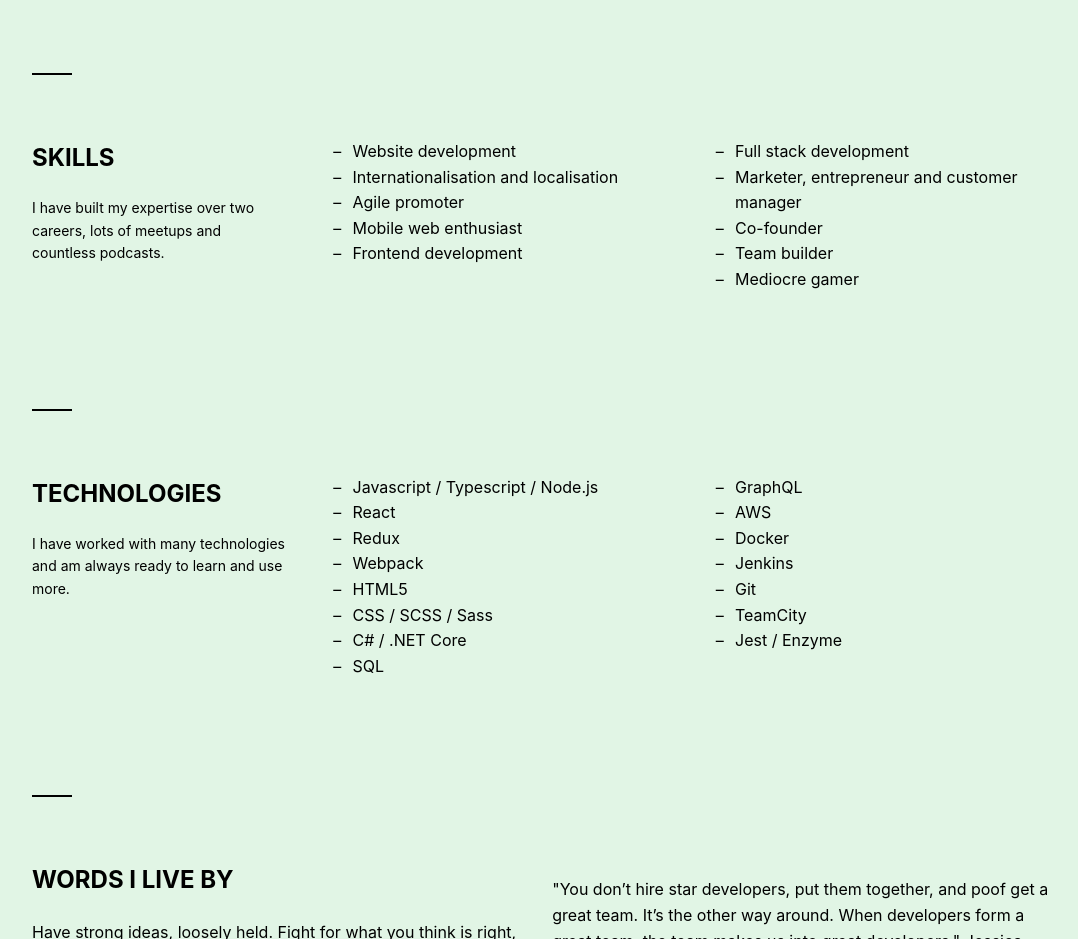
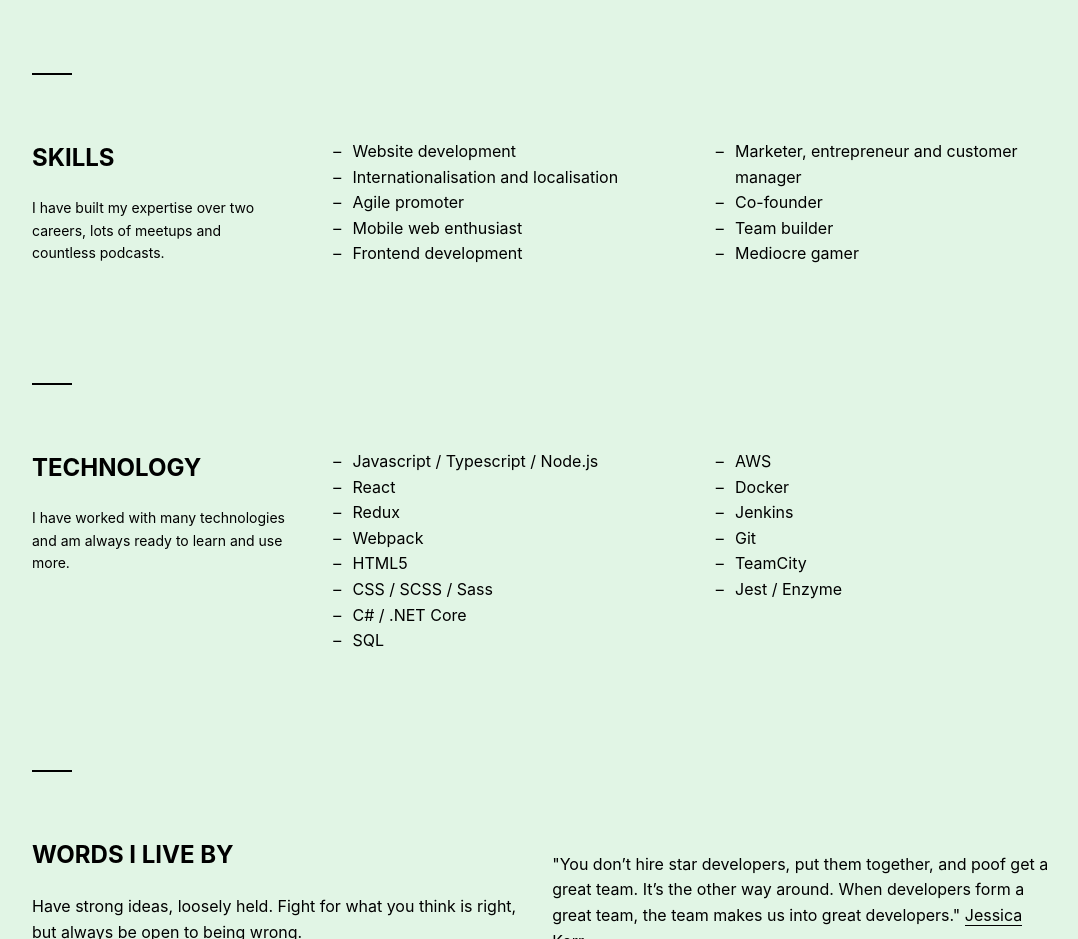
Before and after one commit to nickmask/nickmask.github.io, a React (Create React App) app: page / in a window 1280 px wide. Shown: the part 1360-2299 px from the top of the page, without its empty margins (98-1176 px from the left). Built offline with nearby package versions, Linux system fonts and the light colour scheme.

Commit message:
Create re-usable component for 2 col lists

```diff
--- a/src/components/App/App.js
+++ b/src/components/App/App.js
@@ -6,13 +6,41 @@ import Footer from "../Footer/Footer";
 import Header from "../Header/Header";
 import Headline from "../Headline/Headline";
 import Separator from "../Separator/Separator";
-import Skills from "../Skills/Skills";
-import Technology from "../Technology/Technology";
+import ListSection from "../ListSection/ListSection";
 import WordsToLiveBy from "../WordsToLiveBy/WordsToLiveBy";
 
 import styles from "./App.module.css";
 
 function App() {
+  const skills = [
+    "Website development",
+    "Internationalisation and localisation",
+    "Agile promoter",
+    "Mobile web enthusiast",
+    "Frontend development",
+    "Full stack development",
+    "Marketer, entrepreneur and customer manager",
+    "Co-founder",
+    "Team builder",
+    "Mediocre gamer"
+  ];
+  const technology = [
+    "Javascript / Typescript / Node.js",
+    "React",
+    "Redux",
+    "Webpack",
+    "HTML5",
+    "CSS / SCSS / Sass",
+    "C# / .NET Core",
+    "SQL",
+    "GraphQL",
+    "AWS",
+    "Docker",
+    "Jenkins",
+    "Git",
+    "TeamCity",
+    "Jest / Enzyme"
+  ];
   return (
     <div className={styles.App}>
       <div className={styles.container}>
@@ -24,9 +52,19 @@ function App() {
           <Separator />
           <About />
           <Separator />
-          <Skills />
+          <ListSection
+            title="SKILLS"
+            blurb="I have built my expertise over two careers, lots of meetups and
+          countless podcasts."
+            list={skills}
+          />
           <Separator />
-          <Technology />
+          <ListSection
+            title="TECHNOLOGY"
+            blurb="I have worked with many technologies and am always ready to learn and
+          use more."
+            list={technology}
+          />{" "}
           <Separator />
           <WordsToLiveBy />
           <Separator />
--- /dev/null
+++ b/src/components/ListSection/ListSection.js
@@ -0,0 +1,30 @@
+import React from "react";
+import styles from "./ListSection.module.css";
+
+export default function ListSection({ title, blurb, list }) {
+  const listLeft = list.slice(0, Math.ceil(list.length / 2));
+  const listRight = list.slice(Math.ceil(list.length / 2) + 1, list.length);
+
+  return (
+    <div className={styles.wrapper}>
+      <div className={styles.col1}>
+        <h2>{title}</h2>
+        <p className={styles.blurb}>{blurb}</p>
+      </div>
+      <div className={styles.col2}>
+        <ul>
+          {listLeft.map(item => (
+            <li>{item}</li>
+          ))}
+        </ul>
+      </div>
+      <div className={styles.col3}>
+        <ul>
+          {listRight.map(item => (
+            <li>{item}</li>
+          ))}
+        </ul>
+      </div>
+    </div>
+  );
+}
--- a/src/components/Skills/Skills.js
+++ /dev/null
@@ -1,37 +0,0 @@
-import React from "react";
-
-import styles from "./Skills.module.css";
-
-function Footer() {
-  return (
-    <div className={styles.wrapper}>
-      <div className={styles.col1}>
-        <h2>SKILLS</h2>
-        <p className={styles.blurb}>
-          I have built my expertise over two careers, lots of meetups and
-          countless podcasts.
-        </p>
-      </div>
-      <div className={styles.col2}>
-        <ul>
-          <li>Website development</li>
-          <li>Internationalisation and localisation</li>
-          <li>Agile promoter</li>
-          <li>Mobile web enthusiast</li>
-          <li>Frontend development</li>
-        </ul>
-      </div>
-      <div className={styles.col3}>
-        <ul>
-          <li>Full stack development</li>
-          <li>Marketer, entrepreneur and customer manager</li>
-          <li>Co-founder</li>
-          <li>Team builder</li>
-          <li>Mediocre gamer</li>
-        </ul>
-      </div>
-    </div>
-  );
-}
-
-export default Footer;
--- a/src/components/Technology/Technology.js
+++ /dev/null
@@ -1,42 +0,0 @@
-import React from "react";
-
-import styles from "./Technology.module.css";
-
-function Technology() {
-  return (
-    <div className={styles.wrapper}>
-      <div className={styles.col1}>
-        <h2>TECHNOLOGIES</h2>
-        <p className={styles.blurb}>
-          I have worked with many technologies and am always ready to learn and
-          use more.
-        </p>
-      </div>
-      <div className={styles.col2}>
-        <ul>
-          <li>Javascript / Typescript / Node.js</li>
-          <li>React</li>
-          <li>Redux</li>
-          <li>Webpack</li>
-          <li>HTML5</li>
-          <li>CSS / SCSS / Sass</li>
-          <li>C# / .NET Core</li>
-          <li>SQL</li>
-        </ul>
-      </div>
-      <div className={styles.col3}>
-        <ul>
-          <li>GraphQL</li>
-          <li>AWS</li>
-          <li>Docker</li>
-          <li>Jenkins</li>
-          <li>Git</li>
-          <li>TeamCity</li>
-          <li>Jest / Enzyme</li>
-        </ul>
-      </div>
-    </div>
-  );
-}
-
-export default Technology;
--- a/src/components/Technology/Technology.module.css
+++ /dev/null
@@ -1,36 +0,0 @@
-.wrapper {
-  display: flex;
-  justify-content: space-between;
-  align-items: flex-start;
-  margin-bottom: 100px;
-}
-
-.col1 {
-  width: 25%;
-}
-
-.col2,
-.col3 {
-  width: 35%;
-}
-
-.blurb {
-  font-size: 14px;
-}
-
-@media (max-width: 650px) {
-  .wrapper {
-    flex-direction: column;
-  }
-
-  .col1,
-  .col2,
-  .col3 {
-    width: 100%;
-  }
-
-  .col1,
-  .col2 :last-child {
-    margin-bottom: 0;
-  }
-}
```
Also changed, not shown: src/components/ListSection/ListSection.module.css (renamed from src/components/Skills/Skills.module.css).
